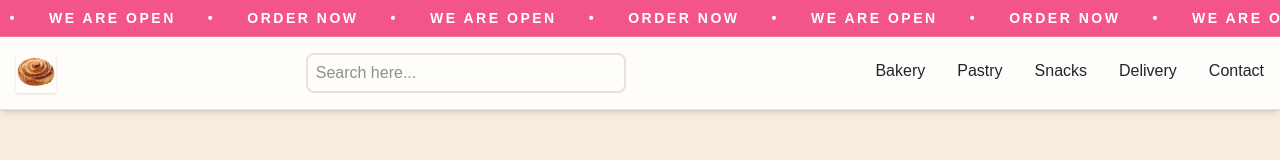
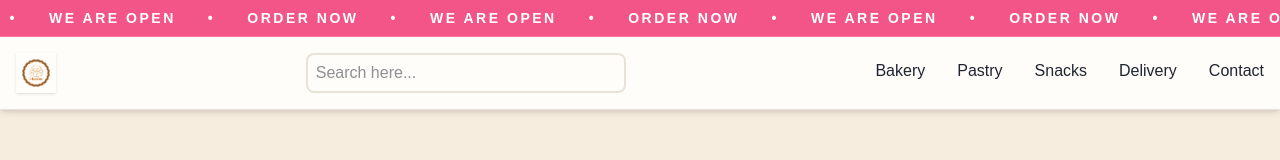
Before and after one commit to bucura-art/primesite, a Next.js app: page /checkout in a window 1280 px wide. Shown: the top 160 px of the page. Built offline with nearby package versions, Linux system fonts and the light colour scheme.

Commit message:
New logo

```diff
--- a/app/components/SiteNav.tsx
+++ b/app/components/SiteNav.tsx
@@ -22,11 +22,11 @@ export default function SiteNav() {
     <nav className="sticky top-0 z-50 bg-white shadow-md" style={{ backgroundColor: '#FFFDF9', borderBottom: '1px solid #E8E2D9' }}>
       <div className="max-w-7xl mx-auto px-4 py-4 flex items-center justify-between gap-2 md:gap-4">
         {/* Logo/Title - Left */}
-        <Link href="/" className="flex items-center gap-3 flex-shrink-0" aria-label="Rogerz Baked home">
+        <Link href="/" className="flex items-center gap-3 flex-shrink-0" aria-label="I-loaves home">
           <div className="relative flex items-center justify-center overflow-hidden shadow-sm">
             <Image
-              src="/rb-logo.png"
-              alt="Rogerz Baked logo"
+              src="/il-logo.png"
+              alt="I-loaves logo"
               width={40}
               height={40}
               className="object-fill"
--- a/app/layout.tsx
+++ b/app/layout.tsx
@@ -16,20 +16,20 @@ const geistMono = Geist_Mono({
 });
 
 export const metadata: Metadata = {
-  title: "Rogerz Baked | Fresh Bakery, Cakes & Snacks",
+  title: "I-loaves | Fresh Bakery, Cakes & Snacks",
   description:
-    "Fresh bakery products, pastries, snacks, and custom cakes delivered to your door. Explore bakery favourites, event cakes, and everyday baked goods at Rogerz Baked.",
+    "Fresh bakery products, pastries, snacks, and custom cakes delivered to your door. Explore bakery favourites, event cakes, and everyday baked goods at I-loaves.",
   keywords: [
     "bakery",
     "fresh bread",
     "cakes Rwanda",
     "snacks delivery",
     "custom cakes",
-    "Rogerz Baked",
+    "I-loaves",
     "bakery in Kigali",
   ],
   openGraph: {
-    title: "Rogerz Baked | Fresh Bakery, Cakes & Snacks",
+    title: "I-loaves | Fresh Bakery, Cakes & Snacks",
     description:
       "Fresh bakery products, pastries, snacks, and custom cakes delivered to your door. Explore bakery favourites, event cakes, and everyday baked goods.",
     type: "website",
@@ -39,7 +39,7 @@ export const metadata: Metadata = {
     canonical: "/",
   },
   icons: {
-    icon: "/rb-logo.png",
+    icon: "/il-logo.png",
   },
 };
 
--- a/app/page.tsx
+++ b/app/page.tsx
@@ -2,16 +2,16 @@ import type { Metadata } from 'next';
 import HomeRedirect from './components/HomeRedirect';
 
 export const metadata: Metadata = {
-  title: 'Rogerz Baked | Fresh Bakery, Cakes & Snacks',
+  title: 'I-loaves | Fresh Bakery, Cakes & Snacks',
   description:
-    'Fresh bakery products, pastries, cakes, and snacks in Kigali. Explore artisan breads, celebration cakes, and delicious daily treats from Rogerz Baked.',
+    'Fresh bakery products, pastries, cakes, and snacks in Kigali. Explore artisan breads, celebration cakes, and delicious daily treats from I-loaves.',
   alternates: {
     canonical: '/',
   },
   openGraph: {
-    title: 'Rogerz Baked | Fresh Bakery, Cakes & Snacks',
+    title: 'I-loaves | Fresh Bakery, Cakes & Snacks',
     description:
-      'Fresh bakery products, pastries, cakes, and snacks in Kigali. Explore artisan breads, celebration cakes, and delicious daily treats from Rogerz Baked.',
+      'Fresh bakery products, pastries, cakes, and snacks in Kigali. Explore artisan breads, celebration cakes, and delicious daily treats from I-loaves.',
     url: '/',
     type: 'website',
   },
```
Also changed, not shown: public/il-logo.png (added), 1 other file (tests, documents, lock files or other folders).
